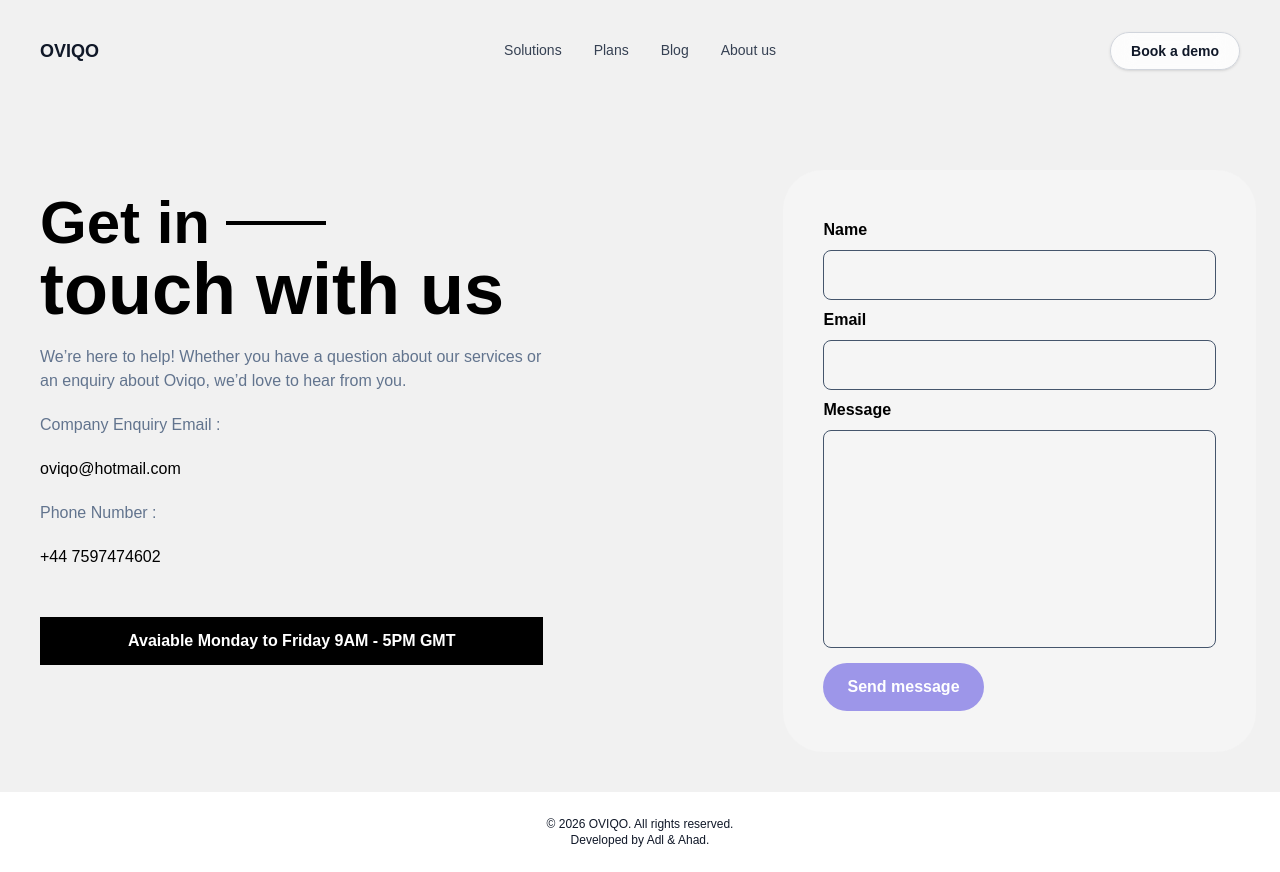
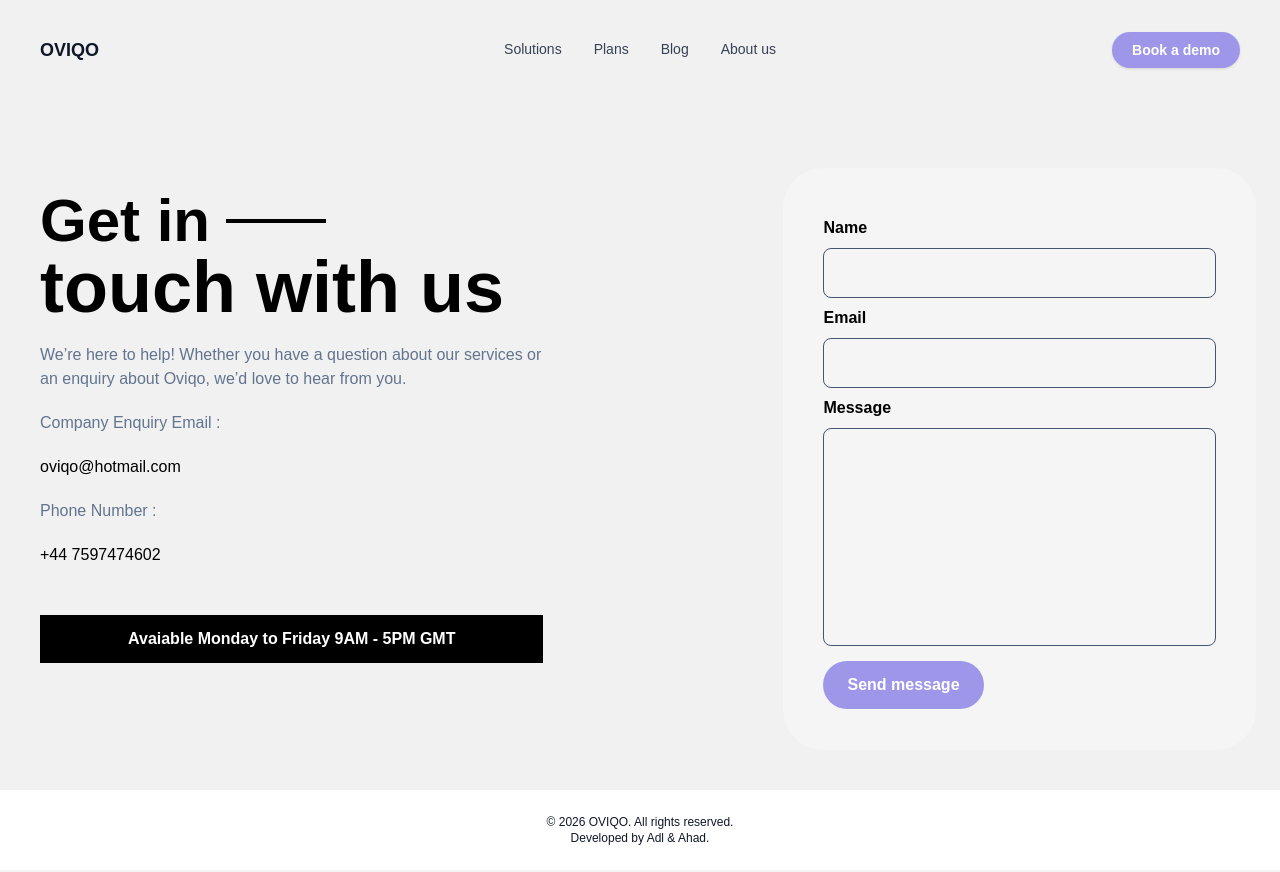
Before and after one commit to Oviqo-dev/oviqo-web, a Next.js app: page /contact in a window 1280 px wide. Built offline with nearby package versions, Linux system fonts and the light colour scheme.

Commit message:
adding navbar to tge contact page

```diff
--- a/app/api/contact/route.js
+++ b/app/api/contact/route.js
@@ -24,7 +24,7 @@ export async function POST(request) {
         to: 'oviqo@hotmail.com',
         replyTo: email,
         subject:  `OVIQO enquiry from ${name}`,
-        text: `You have received a new enquiry from your OVIQO website.
+        text: `You have received a new enquiry .
 
         Name: ${name}
         Email: ${email}
@@ -35,6 +35,7 @@ export async function POST(request) {
 
         -------------------------
         Sent via the OVIQO Website`,
+
         });
         if(error){
             console.error(error);
@@ -45,7 +46,6 @@ export async function POST(request) {
         );
         }
         return NextResponse.json({success: true,});
-        return NextResponse.json({message: "Email sent Successfully", id: data.data?.id});
 
     }catch(err)
     {
--- a/app/contact/page.tsx
+++ b/app/contact/page.tsx
@@ -3,25 +3,15 @@
 import { useState, useEffect } from 'react';
 import type { FormEvent } from 'react';
 import Link from 'next/link';
+import FloatingHeader from "../../components/navBar";
 
 
 export default function Contact(){
 
-    const [scrolled, setScrolled] = useState(false);
-
     const [loading, setLoading] = useState(false);
     const [status, setStatus] = useState('');
 
-      useEffect(() => {
-        const handleScroll = () => {
-          setScrolled(window.scrollY > 40);
-        };
-
-        window.addEventListener('scroll', handleScroll);
-        return () => window.removeEventListener('scroll', handleScroll);
-    }, []);
-
-    const handleSubmit = async (e: React.FormEvent<HTMLFormElement>)=> {
+    const handleSubmit = async (e: FormEvent<HTMLFormElement>)=> {
        e.preventDefault();
 
          setLoading(true);
@@ -65,91 +55,7 @@ export default function Contact(){
 
     return(
         <>
-        <style jsx global>{`
-        html {
-          scroll-behavior: smooth;
-        }
-
-        .slide-link {
-          position: relative;
-          text-decoration: none;
-          padding-bottom: 2px;
-          background-image: linear-gradient(currentColor, currentColor);
-          background-repeat: no-repeat;
-          background-size: 0% 2px;
-          background-position: 100% 100%;
-          transition: background-size 0.35s cubic-bezier(0.65, 0, 0.35, 1);
-        }
-
-        .slide-link:hover {
-          background-size: 100% 2px;
-          background-position: 0% 100%;
-        }
-
-        .radial-burst {
-          position: absolute;
-          width: 650px;
-          height: 650px;
-          border-radius: 9999px;
-          backdrop-filter: blur(14px);
-          -webkit-backdrop-filter: blur(14px);
-          background: radial-gradient(circle, rgba(0, 0, 0, 0.3) 0%, rgba(0, 0, 0, 0) 75%);
-          -webkit-mask-image: radial-gradient(circle, black 30%, transparent 75%);
-          mask-image: radial-gradient(circle, black 30%, transparent 75%);
-          pointer-events: none;
-          z-index: 0;
-        }
-      `}</style>
-
-      {/* Floating Sticky Header Container */}
-      <div className="sticky top-0 z-50 w-full pt-4 px-4 transition-all duration-300">
-        <header
-          className={`mx-auto transition-all duration-300 flex items-center justify-between ${
-            scrolled
-              ? 'max-w-5xl bg-white/80 backdrop-blur-md border border-gray-200/80 rounded-full px-6 py-3 shadow-lg text-gray-900'
-              : 'max-w-7xl px-6 py-4 text-gray-700'
-          }`}
-        >
-          <div className="flex-1 flex items-center justify-start">
-            <Link
-              href="/"
-              className={`transition font-bold text-lg ${
-                scrolled ? 'text-gray-900 hover:text-black' : 'text-gray-900 hover:text-gray-600'
-              }`}
-            >
-              OVIQO
-            </Link>
-          </div>
-
-          <nav className="hidden lg:flex items-center space-x-8 text-sm font-medium">
-            <Link href="/" className="slide-link transition-colors text-gray-700 hover:text-gray-900">
-              Solutions
-            </Link>
-            <Link href="/plans" className="slide-link transition-colors text-gray-700 hover:text-gray-900">
-              Plans
-            </Link>
-            <Link href="/blog" className="slide-link transition-colors text-gray-700 hover:text-gray-900">
-              Blog
-            </Link>
-            <Link href="/about" className="slide-link transition-colors text-gray-700 hover:text-gray-900">
-              About us
-            </Link>
-          </nav>
-
-          <div className="flex-1 flex items-center justify-end">
-            <Link
-              href="/contact"
-              className={`px-5 py-2 text-sm font-semibold rounded-full shadow-sm transition border ${
-                scrolled
-                  ? 'bg-gray-900 text-white hover:bg-gray-800 border-transparent'
-                  : 'text-gray-900 bg-white/80 backdrop-blur-md border-gray-300 hover:bg-white'
-              }`}
-            >
-              Book a demo
-            </Link>
-          </div>
-        </header>
-      </div>
+        <FloatingHeader />
       <main className="mx-auto mt-5">
         <div className='flex flex-col gap-10 px-10 lg:flex-row lg:items-center lg:justify-center'>
           <div className=''>
```
